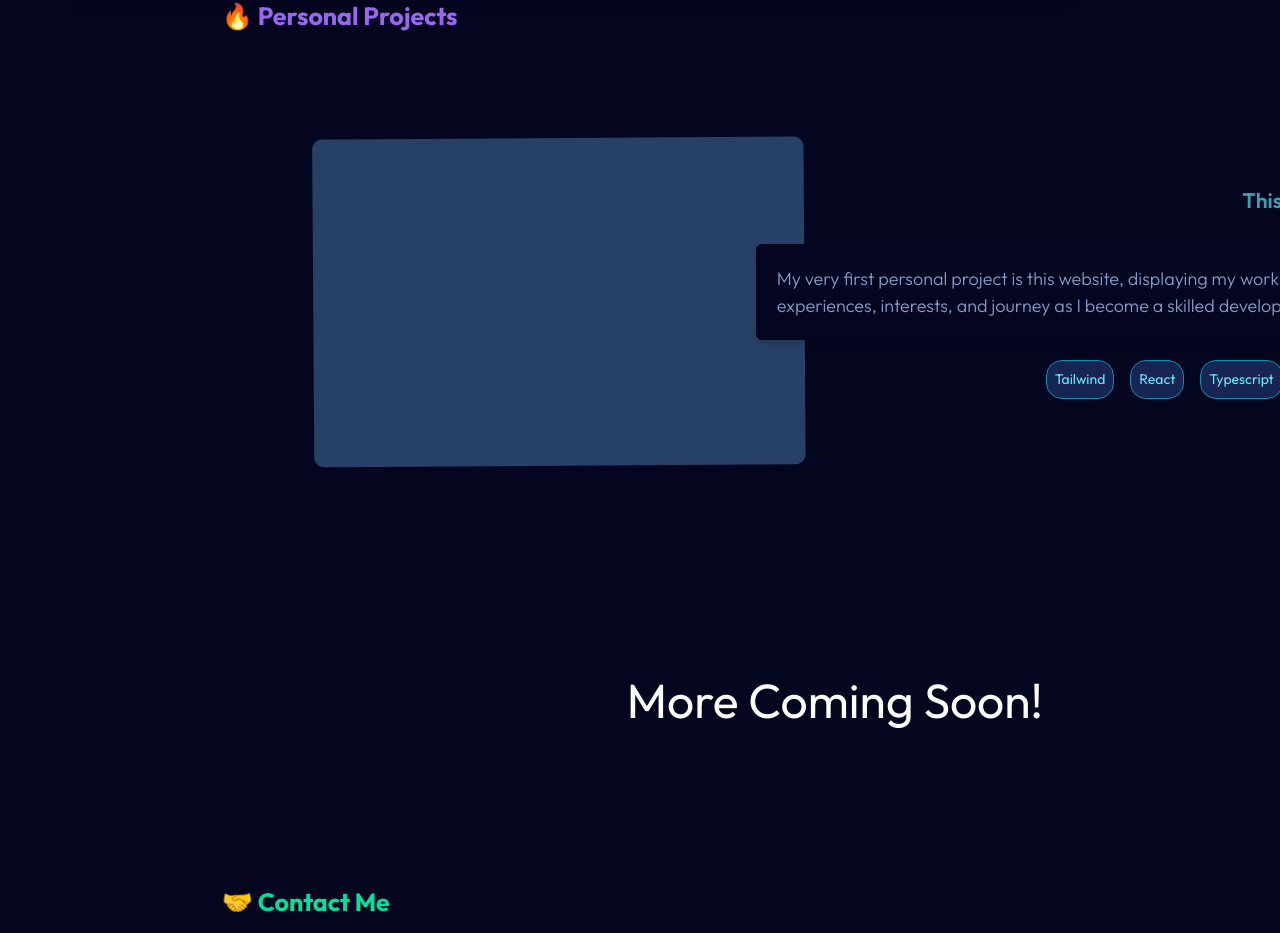
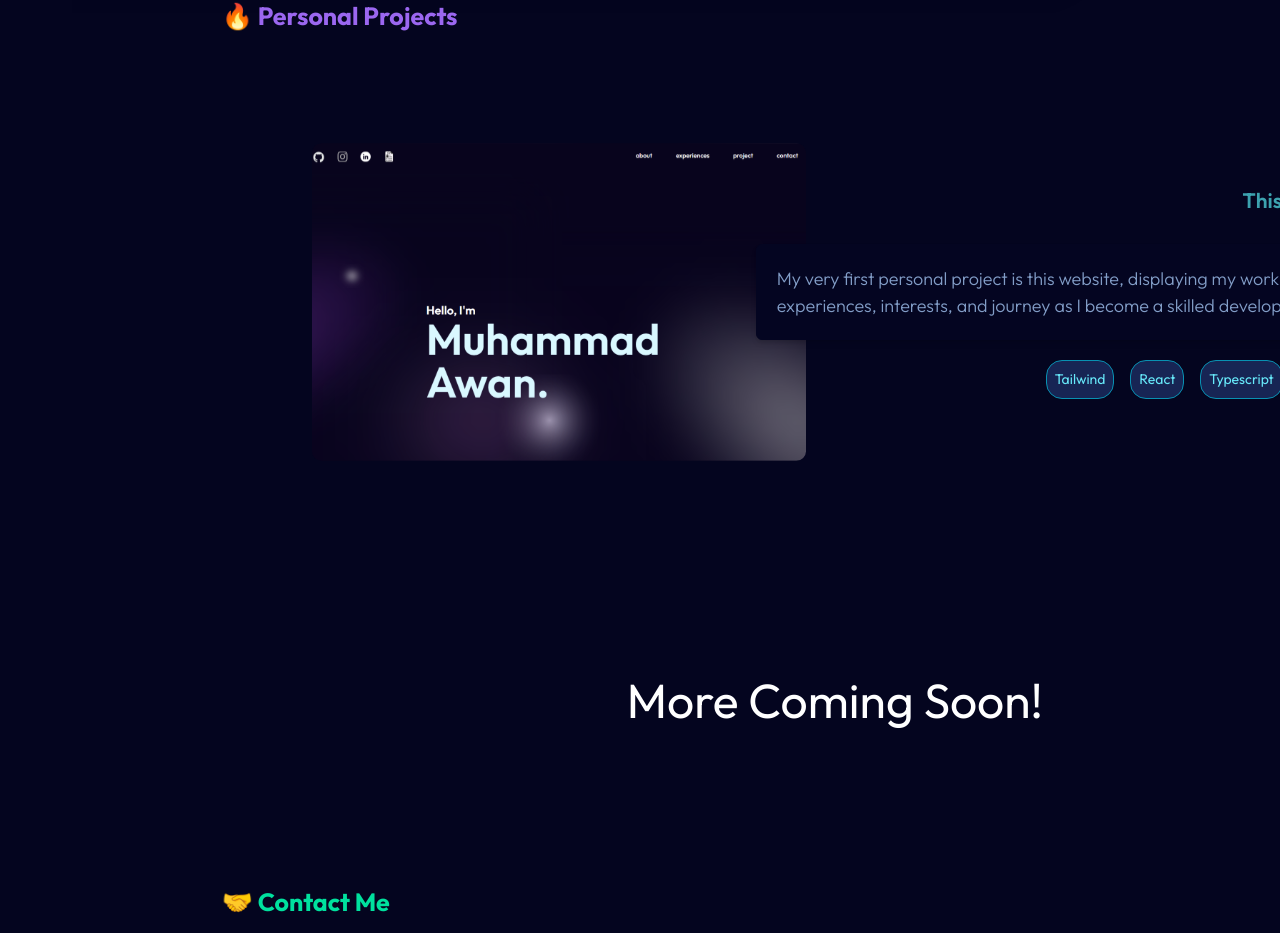
Before and after one commit to muhammad-awan0/portfolio, a React (Vite) app: page / in a window 1280 px wide. Shown: the part 3124-4057 px from the top of the page. Built offline with nearby package versions, Linux system fonts and the light colour scheme.

Commit message:
Added project image

```diff
--- a/src/Projects/projects.tsx
+++ b/src/Projects/projects.tsx
@@ -72,7 +72,7 @@
       <img
         src={project.image}
         alt={project.name}
-        className="z-10 mt-[200px] w-[494px] h-[332.99px]"
+        className="z-10 mt-[200px] w-[494px] h-[332.99px] hue-rotate-[10deg] hover:hue-rotate-0 duration-1000 hover:cursor-pointer"
       />
       <div
         className={`flex flex-col self-center z-20 mt-[180px] ${
```
Also changed, not shown: src/Projects/Portfolio-img.svg.
